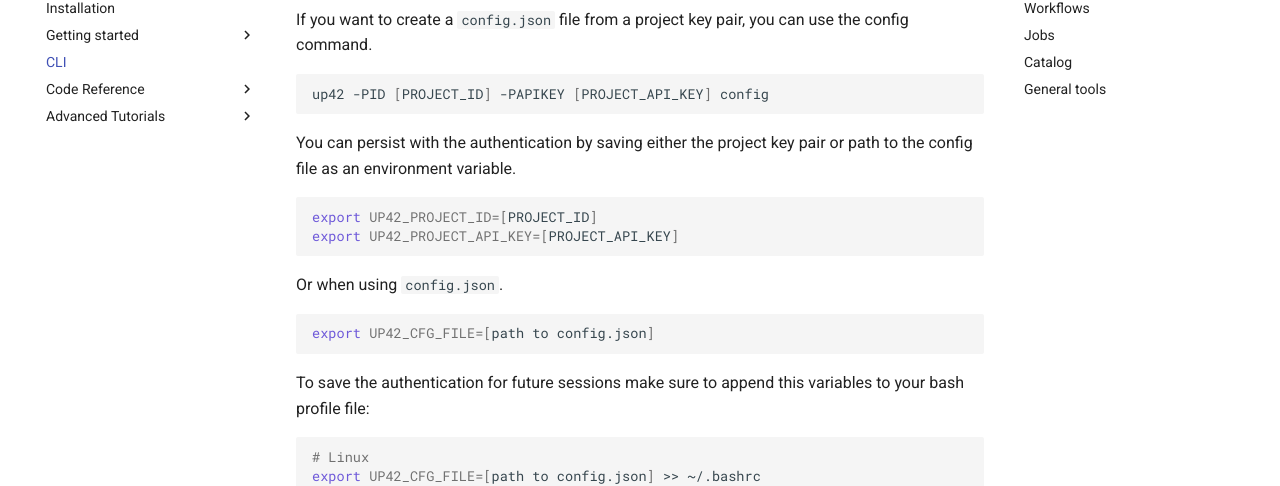
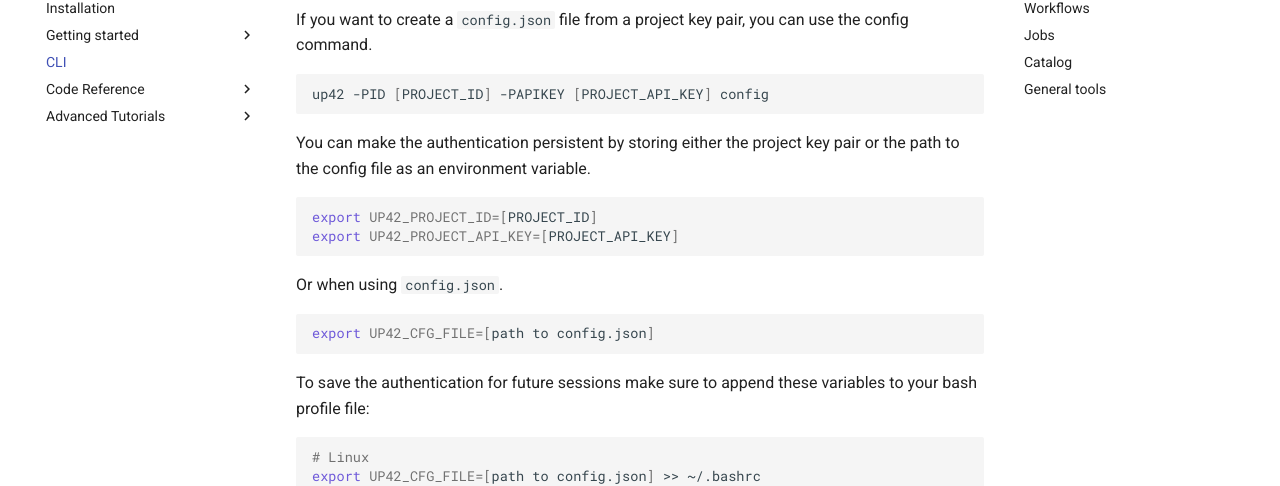
Before and after one commit to up42/up42-py, an MkDocs documentation site: the page built from docs/05_cli.md, in a window 1280 px wide and 1400 px high, scrolled down 443 px. Shown: the part 127-613 px from the top of the window. Built offline with MkDocs 1.6.1 and Material for MkDocs 9.7.7, drawn with Linux system fonts in a browser that asks for light colours; comment, search, counter and statistics services are not loaded; some of the changed text lies outside the part shown.

Commit message:
Fix language

````diff
--- a/docs/05_cli.md
+++ b/docs/05_cli.md
@@ -24,8 +24,8 @@ config command.
 up42 -PID [PROJECT_ID] -PAPIKEY [PROJECT_API_KEY] config
 ```
 
-You can persist with the authentication by saving either the
-project key pair or path to the config file as an environment variable.
+You can make the authentication persistent by storing either the project key
+pair or the path to the config file as an environment variable.
 
 ```bash
 export UP42_PROJECT_ID=[PROJECT_ID]
@@ -38,7 +38,7 @@ Or when using `config.json`.
 export UP42_CFG_FILE=[path to config.json]
 ```
 
-To save the authentication for future sessions make sure to append this variables
+To save the authentication for future sessions make sure to append these variables
 to your bash profile file:
 ```bash
 # Linux
````
Also changed, not shown: other parts of docs/05_cli.md (+2 -2 lines), 1 other file.
